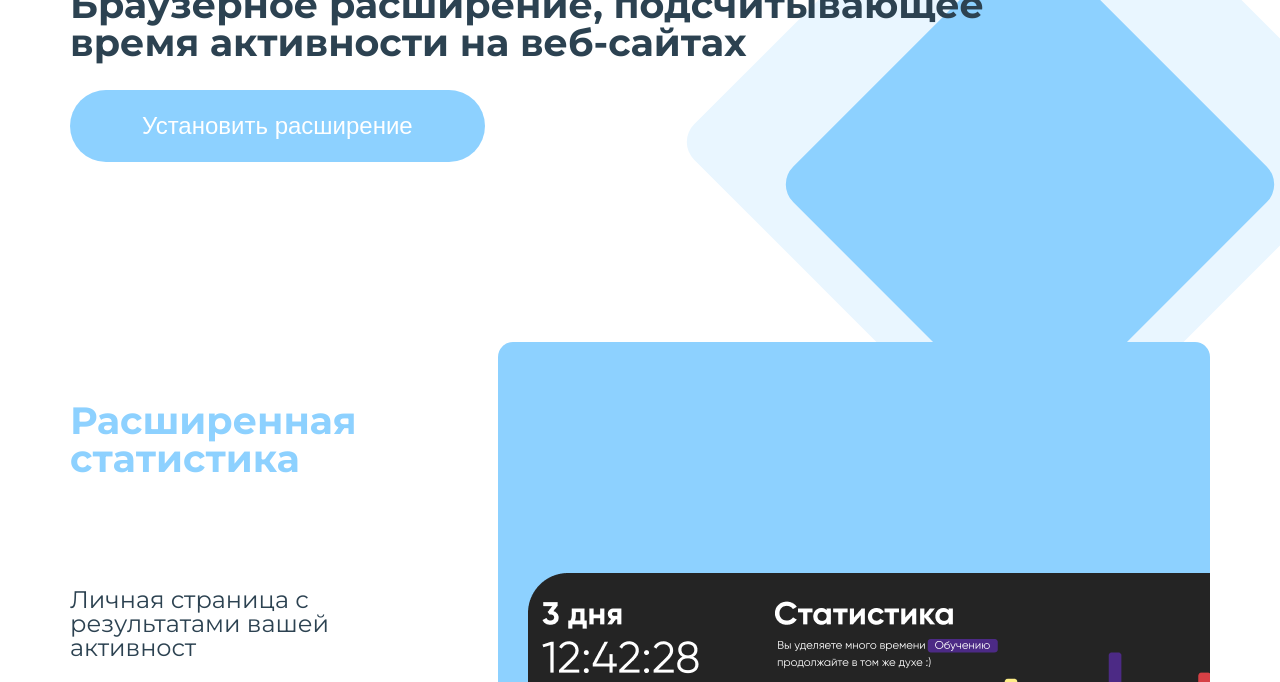
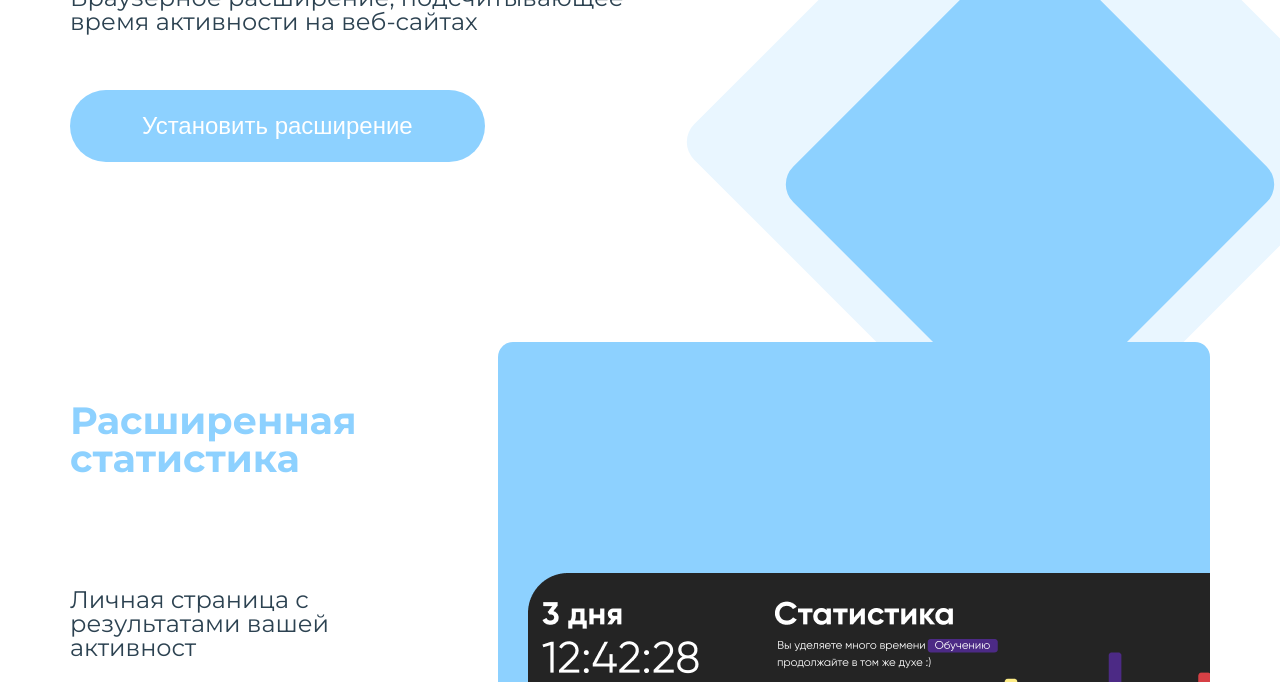
Before and after one commit to JaroslawChaykin/mostly-landing, a website built with webpack: page src/index.html in a window 1280 px wide. Shown: the part 418-1100 px from the top of the page. Built offline with nearby package versions, Linux system fonts and the light colour scheme.

Commit message:
little fix

```diff
--- a/src/components/header.scss
+++ b/src/components/header.scss
@@ -23,6 +23,8 @@
 
     &__description {
       margin-top: 10px;
+      font-size: 24px;
+      font-weight: 400;
     }
 
     &__header {
```
